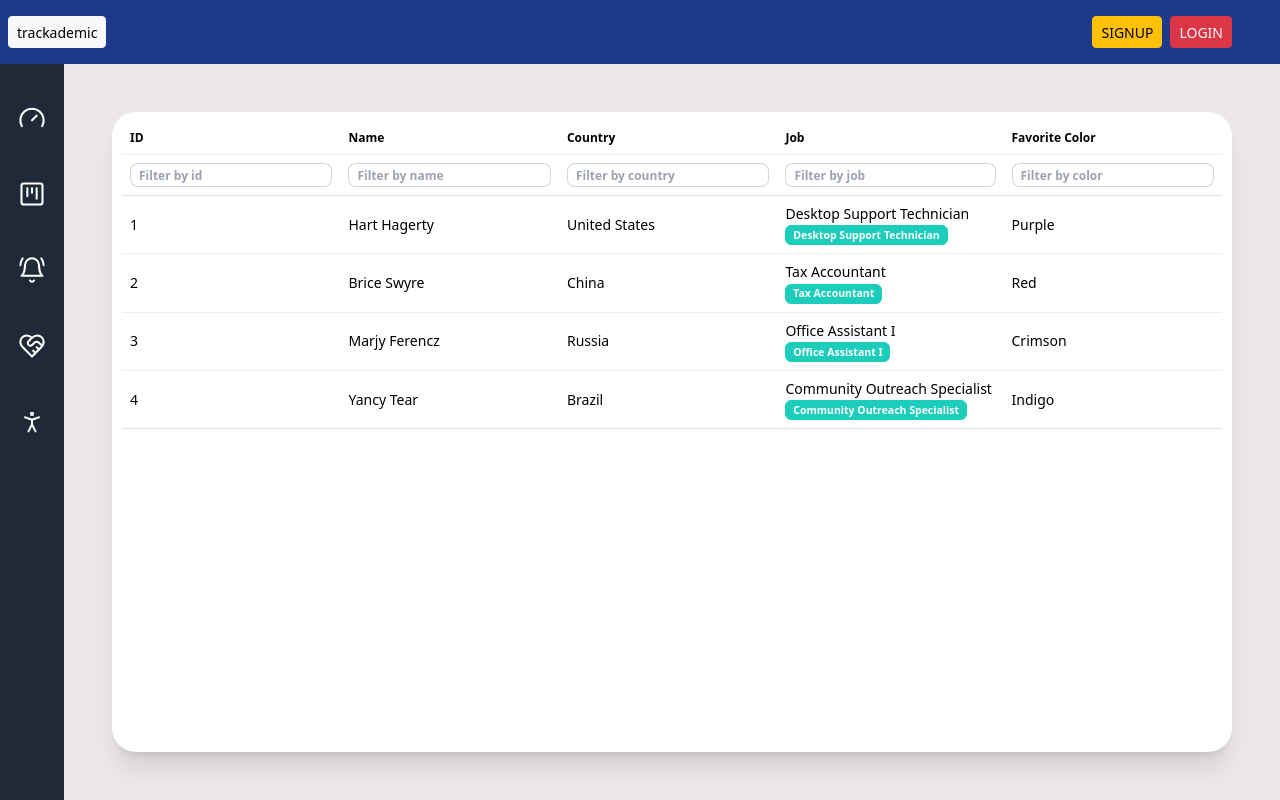
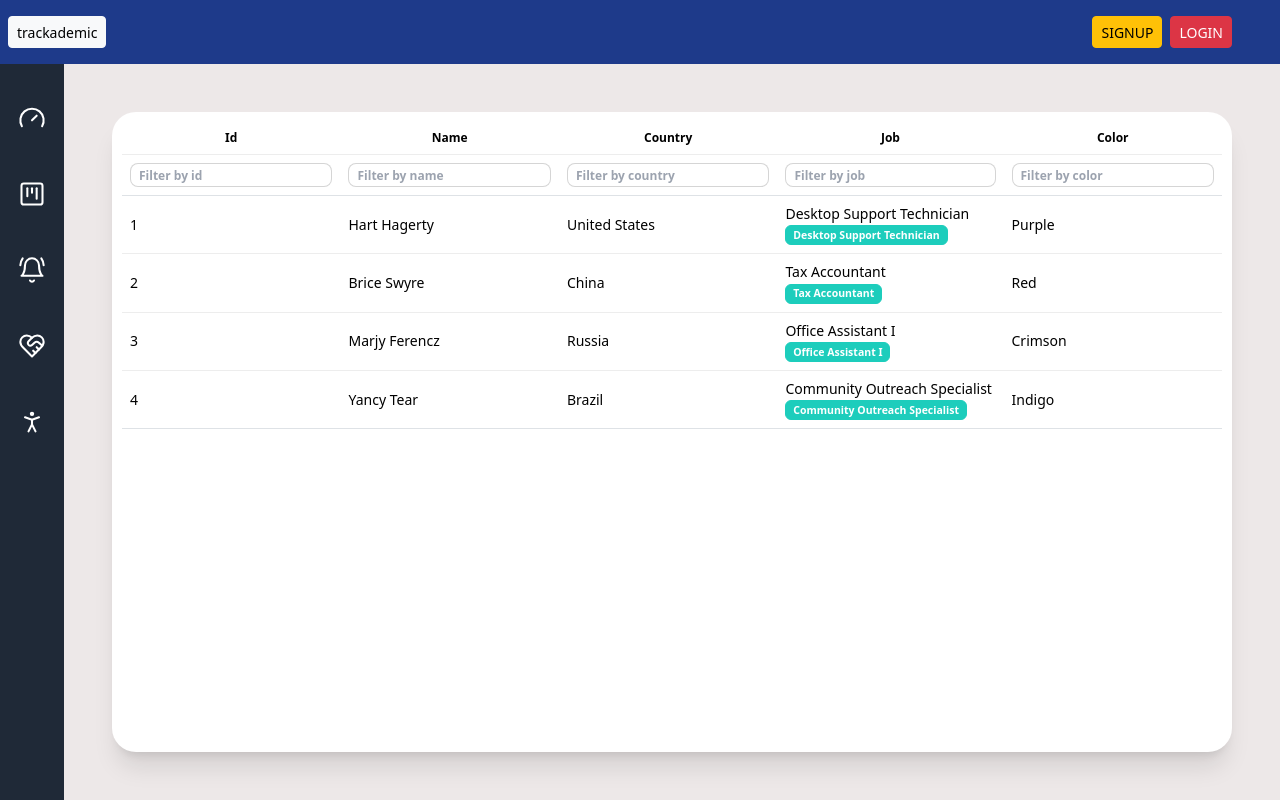
Before and after one commit to abijith007/trackademic, a React (Create React App) app in the folder frontend/: page /issues in a window 1280 px wide. Built offline with nearby package versions, Linux system fonts and the light colour scheme.

Commit message:
Added asc and desc icon in tabl

```diff
--- a/frontend/src/components/common-components/IsssueList/IssueList.js
+++ b/frontend/src/components/common-components/IsssueList/IssueList.js
@@ -1,6 +1,6 @@
 import React, { useState, useMemo } from 'react';
+import { ArrowDown, ArrowUp } from 'lucide-react';
 
-// Sample data
 const initialData = [
   { id: 1, name: 'Hart Hagerty', country: 'United States', job: 'Desktop Support Technician', color: 'Purple' },
   { id: 2, name: 'Brice Swyre', country: 'China', job: 'Tax Accountant', color: 'Red' },
@@ -14,7 +14,6 @@ const IssueList = () => {
   const [filters, setFilters] = useState({ id: '', name: '', country: '', job: '', color: '' });
   const [sortConfig, setSortConfig] = useState({ key: null, direction: 'ascending' });
 
-  // Function to handle sorting
   const requestSort = (key) => {
     let direction = 'ascending';
     if (sortConfig.key === key && sortConfig.direction === 'ascending') {
@@ -23,23 +22,26 @@ const IssueList = () => {
     setSortConfig({ key, direction });
   };
 
-  // Function to handle filtering
+  const renderSortIcon = (key) => {
+    if (sortConfig.key === key) {
+      return sortConfig.direction === 'ascending' ? <ArrowDown size={16} /> : <ArrowUp size={16} />;
+    }
+    return null;
+  };
+
   const handleFilterChange = (e, key) => {
     setFilters({ ...filters, [key]: e.target.value });
   };
 
-  // Memoized data for sorting and filtering
   const sortedAndFilteredData = useMemo(() => {
     let sortableItems = [...data];
 
-    // Filtering
     Object.keys(filters).forEach((key) => {
       if (filters[key]) {
         sortableItems = sortableItems.filter((item) => item[key].toString().toLowerCase().includes(filters[key].toLowerCase()));
       }
     });
 
-    // Sorting
     if (sortConfig.key) {
       sortableItems.sort((a, b) => {
         if (a[sortConfig.key] < b[sortConfig.key]) {
@@ -55,18 +57,19 @@ const IssueList = () => {
     return sortableItems;
   }, [data, filters, sortConfig]);
 
-  // Render
   return (
     <div className="m-5 p-2.5 bg-white w-full rounded-3xl shadow-xl">
       <div className="overflow-x-auto">
         <table className="table table-zebra w-full">
-          <thead>
+        <thead>
             <tr className='bg-red-600'>
-              <th onClick={() => requestSort('id')}>ID</th>
-              <th onClick={() => requestSort('name')}>Name</th>
-              <th onClick={() => requestSort('country')}>Country</th>
-              <th onClick={() => requestSort('job')}>Job</th>
-              <th onClick={() => requestSort('color')}>Favorite Color</th>
+              {['id', 'name', 'country', 'job', 'color'].map(key => (
+                <th key={key} onClick={() => requestSort(key)}>
+                  <div className="flex items-center justify-center">
+                    {key.charAt(0).toUpperCase() + key.slice(1)} {renderSortIcon(key)}
+                  </div>
+                </th>
+              ))}
             </tr>
             <tr>
               {Object.keys(filters).map(key => (
```
